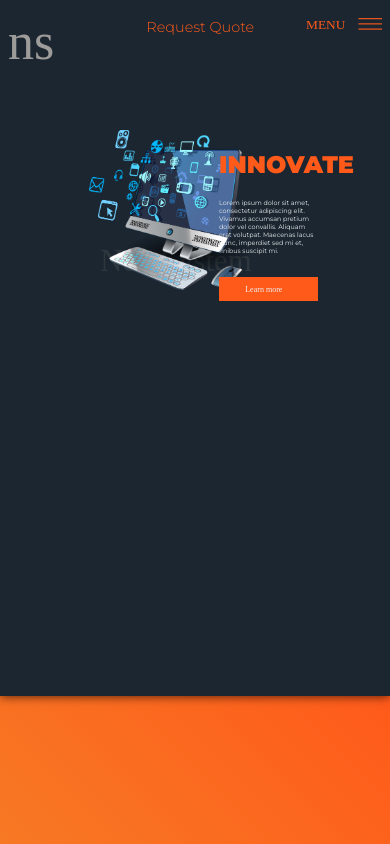
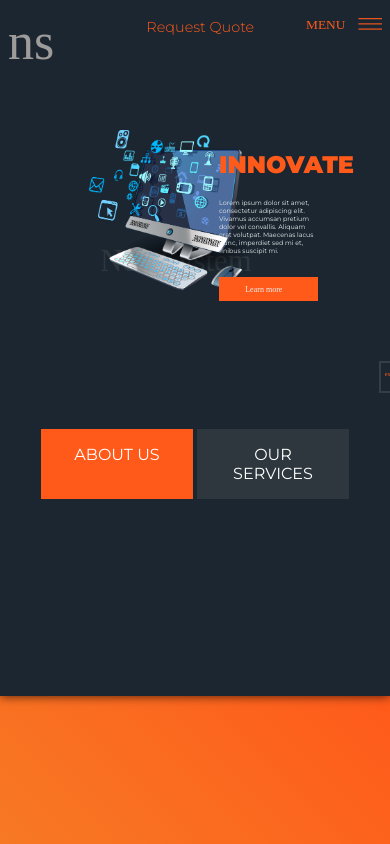
Before and after one commit to Ndu-Systems/ndu-systems-web, an Angular app: page /#/ in a window 390 px wide. Built offline with nearby package versions, Linux system fonts and the light colour scheme.

Commit message:
header section responsive till 900px

```diff
--- a/src/app/home/home-banner/home-banner.component.html
+++ b/src/app/home/home-banner/home-banner.component.html
@@ -15,4 +15,9 @@
     <!-- <a class="arrow arrow-prev" href="#item-3"></a>
     <a class="arrow arrow-next" href="#item-2"></a> -->
   </div>
+  <img src="../../../assets/images/explore.svg" class="explore" alt="explore">
+  <div class="cta-section col-1-of-2">
+    <a routerLink="" class="button">About us</a>
+    <a  routerLink="" class="button gray">Our services</a>
+  </div>
 </div>
--- a/src/app/home/home-banner/home-banner.component.scss
+++ b/src/app/home/home-banner/home-banner.component.scss
@@ -66,7 +66,31 @@
   color: white;
 }
 
+.explore {
+  position: absolute;
+  z-index: 1;
+  top: 45rem;
+  left: 74rem;
 
+
+}
+
+.cta-section {
+  padding-top: 55rem;
+    &.col-1-of-2 {
+      grid-gap: 0;
+
+    }
+
+    .button {
+      font-size: 2rem;
+      padding: 3rem;
+      text-transform: uppercase;
+      &.gray {
+        background: #2e373d;
+      }
+    }
+}
 
 @media (max-width: 480px) {
 
@@ -118,6 +142,7 @@
       height: 3.5rem;
     }
 
+
   }
 
   @media only screen and (max-width: $bp-large) {
@@ -144,3 +169,34 @@
   }
 
 }
+
+
+//Media queries
+@media only screen and (max-width: $bp-largest) {
+
+  .explore {
+    top: 32rem;
+    left: 58rem;
+    height: 4rem;
+  }
+
+  .cta-section {
+    padding-top: 40rem;
+  }
+}
+
+@media only screen and (max-width: $bp-large) {
+ .explore {
+  left: 52rem;
+ }
+ .cta-section {
+   .button {
+    padding: 2rem;
+   }
+ }
+}
+@media only screen and (max-width: $bp-medium) {
+ .explore {
+  left: 42.5rem;
+ }
+}
--- a/src/assets/sass/_base.scss
+++ b/src/assets/sass/_base.scss
@@ -2,6 +2,7 @@
 @import './variables';
 @import './grid';
 @import './keyframes';
+@import './components/button';
 
 
 html,body {
--- a/src/assets/sass/_variables.scss
+++ b/src/assets/sass/_variables.scss
@@ -17,4 +17,4 @@ $black-bg-color: #1B2631;
 
  $bp-largest:75em; //1200px
  $bp-large:68.75em; //1100px
- $bp-medium: 56.25em;
+ $bp-medium: 56.25em; //900px
--- /dev/null
+++ b/src/assets/sass/components/_button.scss
@@ -0,0 +1,13 @@
+
+.button {
+    background-color: #FF5A1A;
+    border: none;
+    color: white;
+    padding: 15px 32px;
+    text-align: center;
+    text-decoration: none;
+    display: inline-block;
+    font-size: 16px;
+    margin: 4px 2px;
+    cursor: pointer;
+  }
```
Also changed, not shown: src/assets/images/about-us.svg (added), src/assets/images/explore.svg (added).
